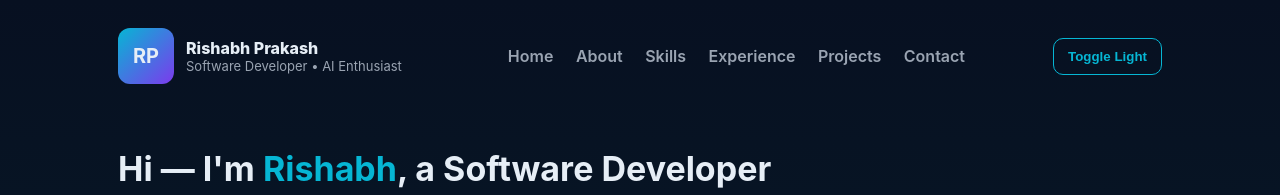
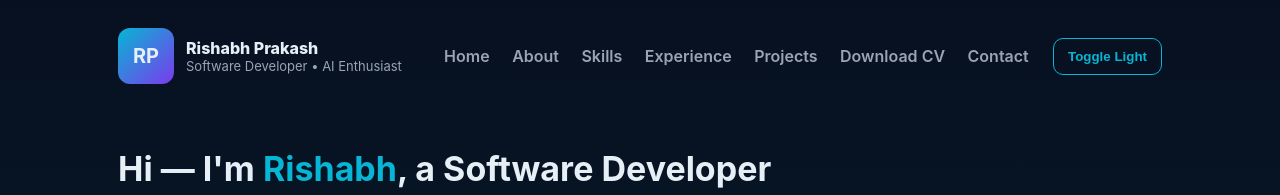
Before and after one commit to RAUNI-RISHABH/rauni-rishabh.github.io, a plain HTML site: page index.html in a window 1280 px wide. Shown: the top 195 px of the page. Drawn offline with Linux system fonts and the light colour scheme.

Commit message:
Update index.html

```diff
--- a/index.html
+++ b/index.html
@@ -77,6 +77,7 @@
         <a href="#skills">Skills</a>
         <a href="#experience">Experience</a>
         <a href="#projects">Projects</a>
+        <a href="Rishab_Prakash_SD_latest_2025.pdf" download>Download CV</a>
         <a href="#contact">Contact</a>
       </nav>
       <div class="toggle-wrap">
```
